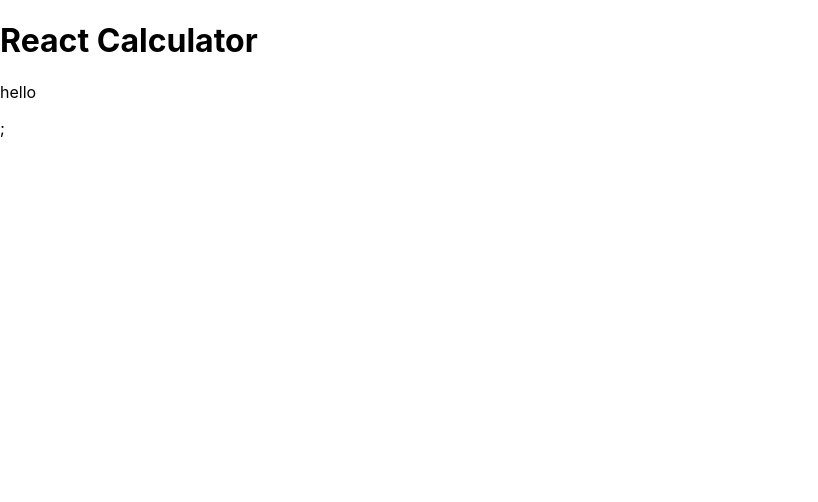
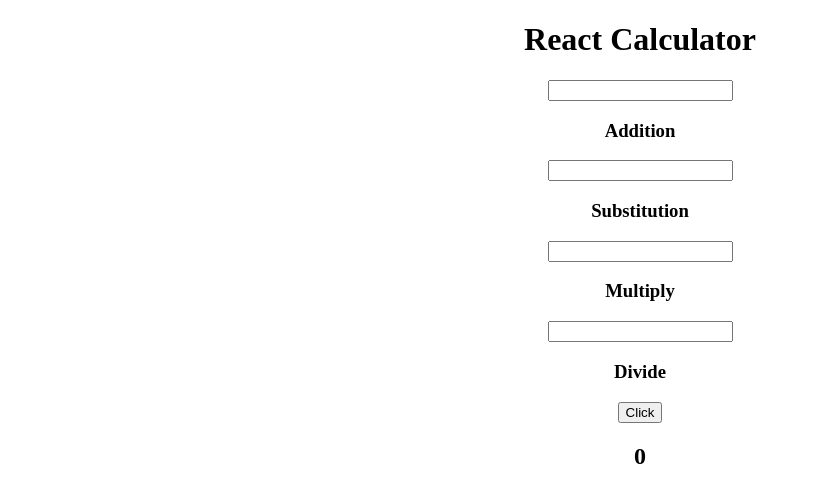
Before and after one commit to amuhaimen/react-calc, a React (Create React App) app: page / in a window 1280 px wide. Shown: the top 502 px of the page, without its empty margins (0-818 px from the left). Built offline with nearby package versions, Linux system fonts and the light colour scheme.

Commit message:
input and button added

```diff
--- a/src/App.js
+++ b/src/App.js
@@ -1,8 +1,36 @@
+import { useState } from "react";
+
 function App() {
+  let [num, setNum] = useState("");
+  let [add, setAdd] = useState(0);
+  let [sub, setSub] = useState(0);
+  let [multiply, setMultiply] = useState(0);
+  let [divide, setDivide] = useState(0);
+
+  let handleAdd = (e) => {
+    setNum(e.target.value);
+  };
+
+  let handleClick = () => {
+    setAdd(num);
+  };
+
   return (
     <>
-      <h1>React Calculator</h1>
-      <p>hello</p>;
+      <div className="one">
+        <h1>React Calculator</h1>
+        <input onChange={handleAdd} />
+        <h3>Addition</h3>
+        <input />
+        <h3>Substitution</h3>
+        <input />
+        <h3>Multiply</h3>
+        <input />
+        <h3>Divide</h3>
+        <button onClick={handleClick}>Click</button>
+
+        <h2>{add}</h2>
+      </div>
     </>
   );
 }
--- a/src/index.css
+++ b/src/index.css
@@ -1,13 +1,3 @@
-body {
-  margin: 0;
-  font-family: -apple-system, BlinkMacSystemFont, 'Segoe UI', 'Roboto', 'Oxygen',
-    'Ubuntu', 'Cantarell', 'Fira Sans', 'Droid Sans', 'Helvetica Neue',
-    sans-serif;
-  -webkit-font-smoothing: antialiased;
-  -moz-osx-font-smoothing: grayscale;
+.one {
+  text-align: center;
 }
-
-code {
-  font-family: source-code-pro, Menlo, Monaco, Consolas, 'Courier New',
-    monospace;
-}
```
